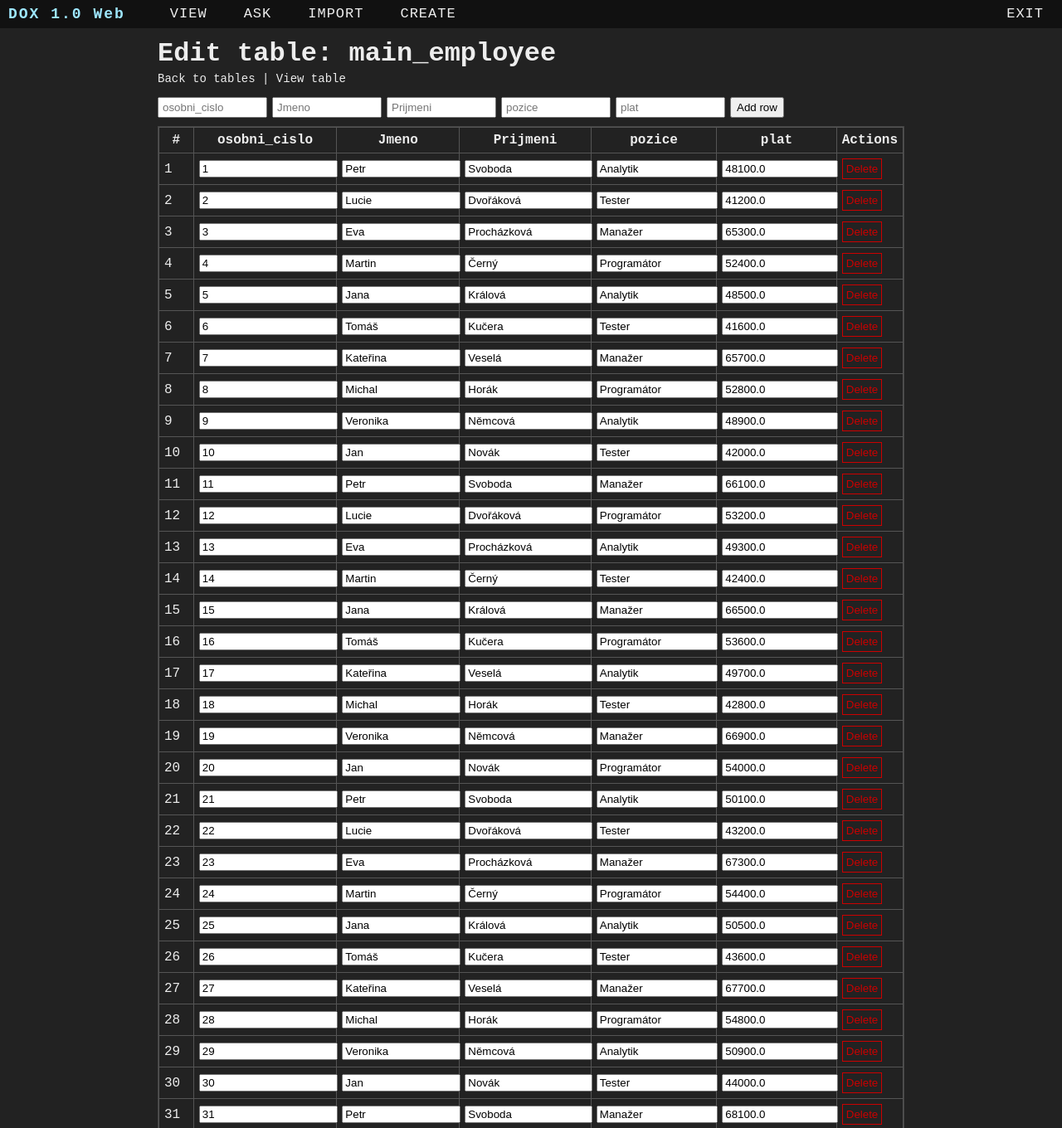
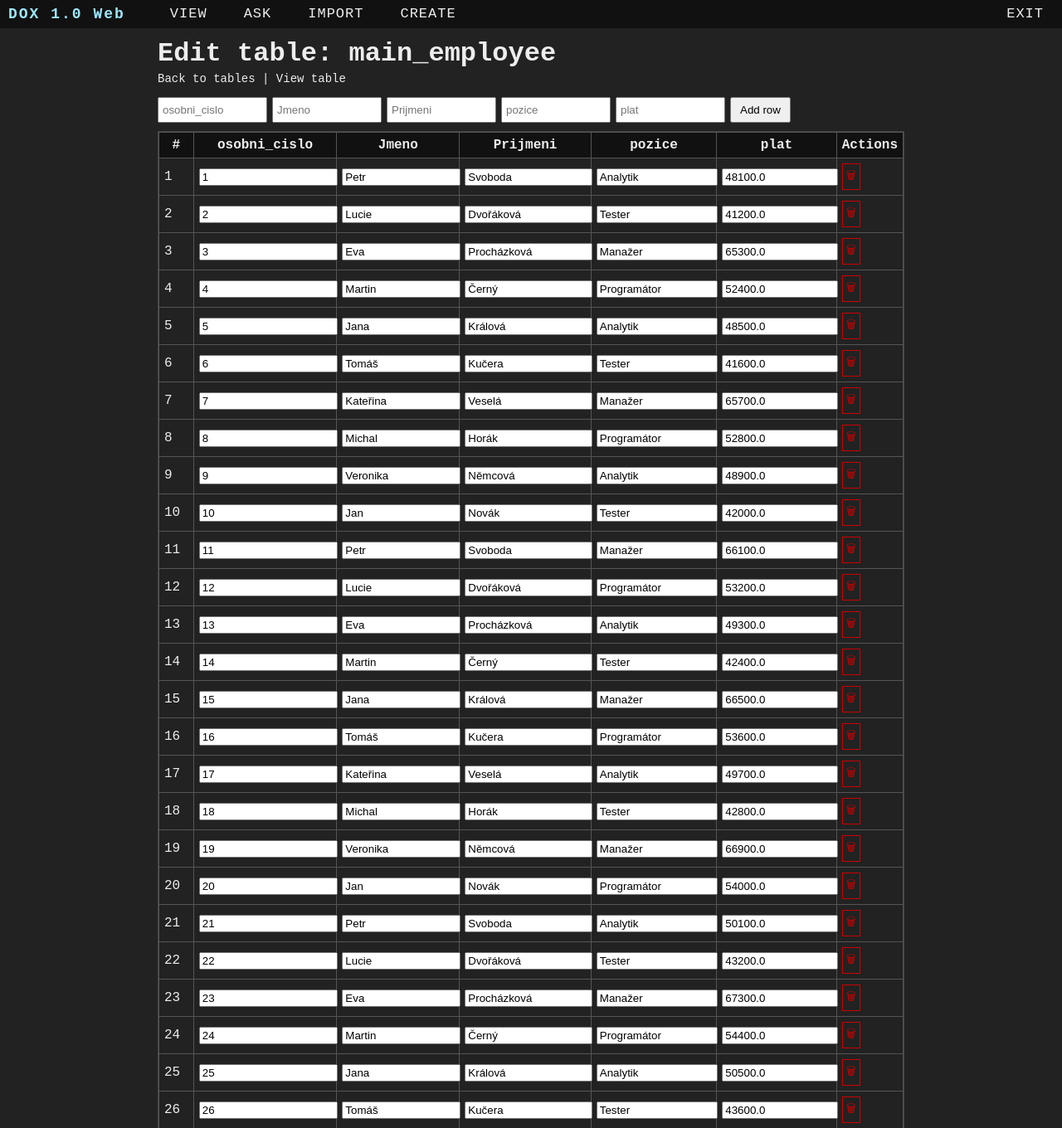
Before and after one commit to Stan1970/pdox45, a Django app: a page that uses paradox45web/main/templates/edit_table.html in a window 1280 px wide. Shown: the top 1360 px of the page at 83% size. Run offline with Django 4.2, Linux system fonts and the light colour scheme; data comes from the database, SQL or seed files in the repository.

Commit message:
fc better edit added

```diff
--- a/paradox45web/main/templates/edit_table.html
+++ b/paradox45web/main/templates/edit_table.html
@@ -3,7 +3,7 @@
 {% block content %}
 
 <style>
-/* Fixed wrapper pro celou oblast editace pod horním menu */
+/* Fixed wrapper pro celou oblast editace pod horním menu (původní jednodušší verze) */
 .fixed-edit-wrapper {
     position: fixed;
     top: 34px; /* výška menu-bar */
@@ -12,7 +12,7 @@
     bottom: 0; /* sahá až dolů, aby se vnitřek mohl scrollovat */
     background: #222;
     z-index: 60;
-    overflow: auto; /* vnitřní scroll */
+    overflow: auto; /* wrapper scrolluje celou oblast */
     padding: 12px 12px 20px 12px;
 }
 .fixed-edit-inner {
@@ -25,21 +25,22 @@
 .add-row-form { display: flex; flex-wrap: wrap; gap: 6px; margin: 14px 0 10px 0; }
 .add-row-form input[type=text],
 .add-row-form input[type=number] { width: 120px; padding: 3px 4px; }
-.add-row-form button, .save-btn { cursor: pointer; }
+.add-row-form button, .save-btn { cursor: pointer; padding:6px 10px; }
 .table-scroll { max-height: calc(100vh - 34px - 190px); overflow: auto; border: 1px solid #444; }
 .table-scroll table { width: 100%; border-collapse: collapse; }
 .table-scroll th, .table-scroll td { border: 1px solid #555; padding: 6px; }
+.table-scroll th { position: sticky; top: 0; background: #111; z-index: 10; }
 .actions-cell button { background:none; border:1px solid #c00; color:#c00; padding:4px; cursor:pointer; }
 .save-bar { margin-top: 14px; text-align: right; }
 .save-btn { padding:8px 14px; background:#2b5; border:1px solid #2b5; color:#fff; }
-@media (max-height: 600px) { .table-scroll { max-height: calc(100vh - 34px - 220px); } }
+.status-msg { color:yellow; margin:0; }
 </style>
 
 <div class="fixed-edit-wrapper">
   <div class="fixed-edit-inner">
     <div class="header-row">
       <h1>Edit table: {{ table_name }}</h1>
-      {% if msg %}<p style="color:yellow; margin:0">{{ msg }}</p>{% endif %}
+      {% if msg %}<p class="status-msg">{{ msg }}</p>{% endif %}
     </div>
     <div class="nav-links">
       <a href="{% url 'view' %}">Back to tables</a> | <a href="{% url 'view_table' table_name %}">View table</a>
@@ -103,7 +104,7 @@
               </td>
               {% endfor %}
               <td class="actions-cell">
-                <button type="button" onclick="submitDelete({{ row.rowid }})">Delete</button>
+                <button type="button" onclick="submitDelete({{ row.rowid }})" title="Delete" aria-label="Delete">&#128465;</button>
               </td>
             </tr>
             {% endfor %}
```
